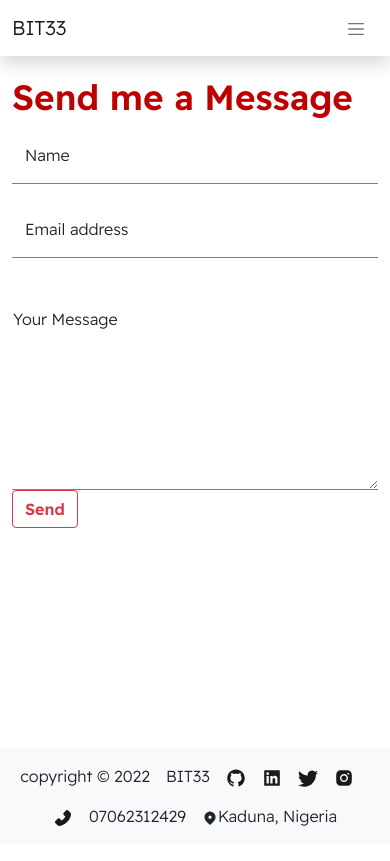
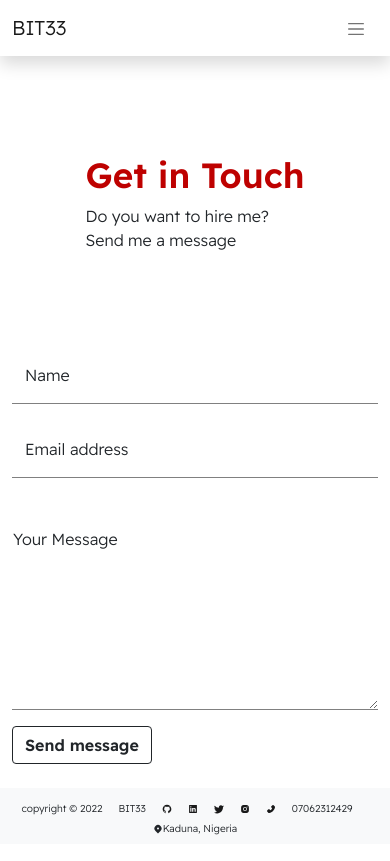
Before and after one commit to Bitee-cd/portfolio, a React (Create React App) app: page /contact in a window 390 px wide. Built offline with nearby package versions, Linux system fonts and the light colour scheme; a web font is replaced by a local one.

Commit message:
changes made to buttns,icons and other components

```diff
--- a/src/App.js
+++ b/src/App.js
@@ -1,7 +1,7 @@
 
 import './App.css';
 import  React from "react";
-import { Routes, Route, Link } from "react-router-dom";
+import { Routes, Route} from "react-router-dom";
 import Home from './Components/Home';
 import About from './Components/About';
 import Navigation from './Components/Navigation';
--- a/src/Components/Contact.js
+++ b/src/Components/Contact.js
@@ -36,10 +36,18 @@ function Contact() {
     return (
         <div className="contact container">
             <div className="row">
-                <div className="col-12 col-md-7">
-                    <div className="titleBox">
-                        <h2><span>Send me a Message</span></h2>
-                    </div>
+
+                <div className="col-12 col-md-5 textBox">
+                        <div>
+                        <h2><span>Get in Touch</span></h2>
+                            <p>Do you want to hire me?
+                                <br></br> Send me a message</p>
+                        </div>
+
+
+                </div>
+                <div className="col-12 col-md-7 messageBox">
+
             <Form  ref={form} onSubmit={sendEmail}>
 
                 <Row className="mb-3">
@@ -79,13 +87,9 @@ function Contact() {
                         />
                     </FloatingLabel>
                 </Row>
-                <input type="submit" value="Send" className="btn btn-outline-danger" ></input>
+                <input type="submit" value="Send message" className="btn btn-outline-dark mt-3" ></input>
             </Form>
                 </div>
-            <div className="col-12 col-md-5 textBox">
-
-
-            </div>
             </div>
         </div>
     )
--- a/src/Components/Footer.js
+++ b/src/Components/Footer.js
@@ -5,6 +5,7 @@ import { AiFillLinkedin } from 'react-icons/ai';
 import { AiFillPhone } from 'react-icons/ai';
 import { AiFillGithub } from 'react-icons/ai';
 import { HiLocationMarker } from 'react-icons/hi';
+import './StyledComponents/Footer.css';
 
 function Footer() {
     return (
@@ -14,7 +15,6 @@ function Footer() {
 
                         copyright © 2022<br></br>
                         <div className="mx-3">BIT33</div>
-
                         <a href="https://github.com/Bitee-cd" className="navbar-brand"><AiFillGithub/></a>
                         <a href="https://www.linkedin.com/in/caleb-duniya-4a5751202/"  className="navbar-brand"><AiFillLinkedin /></a>
                         <a href="https://twitter.com/CalebBitiyong?s=09"  className="navbar-brand"><BsTwitter  /></a>
--- a/src/Components/Home.js
+++ b/src/Components/Home.js
@@ -1,5 +1,4 @@
 import React from 'react'
-import {  Link } from "react-router-dom";
 import './StyledComponents/Home.css'
 import profile from "../images/profile icon.png"
 import Icons from './Icons'
@@ -27,7 +26,7 @@ function Home() {
                        <p>a</p><h6>FRONT-END WEB DEVELOPER</h6>
 
                        <a
-                       className="btn btn-outline-danger"
+                       className="btn btn-outline-dark"
                         href={resume}
                          download>
                            <FaCloudDownloadAlt/>  Download CV
--- a/src/Components/StyledComponents/Contact.css
+++ b/src/Components/StyledComponents/Contact.css
@@ -16,4 +16,7 @@
     height: 35px;
     width: 35px;
   }
+  .contact {
+    margin: 10% 0;
+  }
 }
--- /dev/null
+++ b/src/Components/StyledComponents/Footer.css
@@ -0,0 +1,16 @@
+@media screen and (max-width: 768px) {
+  .footer h2 {
+    font-size: 15px;
+  }
+  .footer p,
+  .footer a,
+  .footer div {
+    font-size: 10px;
+  }
+}
+@media screen and (max-width: 490px) {
+  .contact .textBox,
+  .contact .messageBox {
+    margin: 10% 0;
+  }
+}
--- a/src/Components/StyledComponents/Home.css
+++ b/src/Components/StyledComponents/Home.css
@@ -14,9 +14,7 @@ span {
   font-weight: 900 !important;
   transition: 0.7s !important;
 }
-.home .btn:hover {
-  background-color: #be0100 !important;
-}
+
 .home .icons svg {
   height: 50px;
   width: 50px;
@@ -55,4 +53,7 @@ span {
     height: 40px;
     width: 40px;
   }
+  .icons .text {
+    padding: 20%;
+  }
 }
```
Also changed, not shown: src/Components/Maps.js (deleted, +0 -21 lines).
